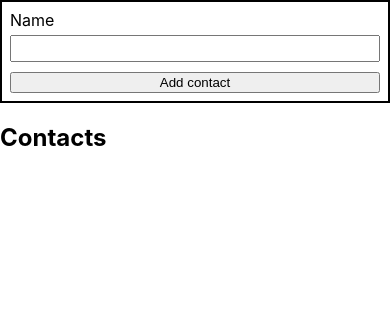
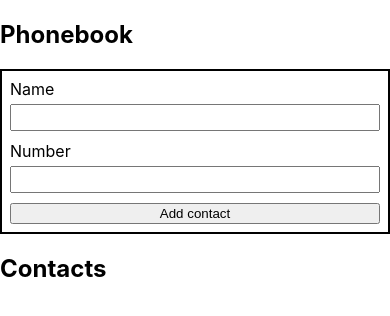
Before and after one commit to aniakurtiak/goit-react-hw-04-phonebook, a React (Create React App) app: page / in a window 390 px wide. Shown: the top 316 px of the page. Built offline with nearby package versions, Linux system fonts and the light colour scheme.

Commit message:
phonebook step2

```diff
--- a/src/components/App.jsx
+++ b/src/components/App.jsx
@@ -9,7 +9,6 @@ export class App extends Component {
   };
 
   addContact = newContact => {
-    console.log(newContact);
     const newUser = {
       id: nanoid(),
       ...newContact,
@@ -24,7 +23,7 @@ export class App extends Component {
     return (
       <div>
         <Phonebook onAdd={this.addContact} />
-        <Contacts contactsList={contacts} />
+        <Contacts contacts={contacts} />
       </div>
     );
   }
--- a/src/components/Contacts/Contacts.jsx
+++ b/src/components/Contacts/Contacts.jsx
@@ -1,11 +1,13 @@
-export const Contacts = ({ contactsList }) => {
+export const Contacts = ({ contacts }) => {
   return (
     <div>
       <h2>Contacts</h2>
       <ul>
-        {contactsList.map(contact => (
+        {contacts.map(contact => (
           <li key={contact.id}>
-            <p>{contactsList.name}</p>
+            <p>
+              {contact.name}: {contact.number}
+            </p>
           </li>
         ))}
       </ul>
--- a/src/components/Phonebook/Phonebook.jsx
+++ b/src/components/Phonebook/Phonebook.jsx
@@ -7,13 +7,20 @@ const PhonebookSchema = Yup.object().shape({
     .min(2, 'Too Short!')
     .max(50, 'Too Long!')
     .required('Required'),
+  number: Yup.string()
+    .min(5, 'At least 5 numbers')
+    .max(13, 'Too Long number!')
+    .required('Required'),
 });
 
 export const Phonebook = ({ onAdd }) => {
   return (
+    <div>
+      <h2>Phonebook</h2>
       <Formik
         initialValues={{
           name: '',
+          number: '',
         }}
         validationSchema={PhonebookSchema}
         onSubmit={(values, actions) => {
@@ -27,8 +34,14 @@ export const Phonebook = ({ onAdd }) => {
             <StyledField name="name" type="text"></StyledField>
             <ErrorMsg name="name" component="div" />
           </Label>
+          <Label>
+            Number
+            <StyledField name="number" type="tel"></StyledField>
+            <ErrorMsg name="number" component="div" />
+          </Label>
           <button type="submit">Add contact</button>
         </StyledForm>
       </Formik>
+    </div>
   );
 };
```
Lines whose indentation alone changed are shown as unchanged.
